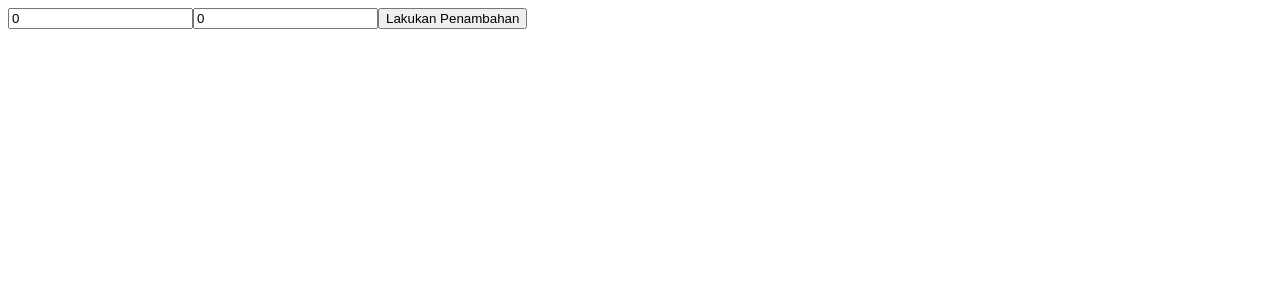
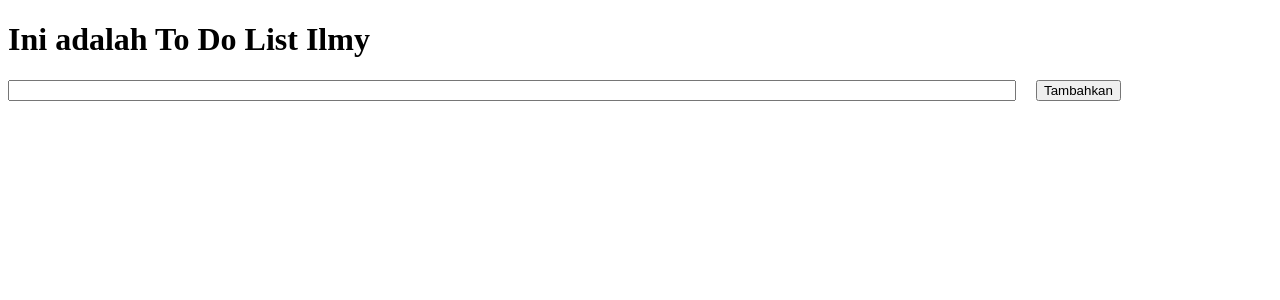
Before and after one commit to ilmyne/vue-js_ilmy-rahmawaty, a Vue app in the folder 12_Vue-CLI/Praktikum/: page / in a window 1280 px wide. Shown: the top 300 px of the page. Built offline with nearby package versions, Linux system fonts and the light colour scheme.

Commit message:
mengerjakan tugas praktikum komponen vue

```diff
--- a/12_Vue-CLI/Praktikum/src/App.vue
+++ b/12_Vue-CLI/Praktikum/src/App.vue
@@ -1,51 +1,108 @@
 <template>
   <div id="App">
-    <input type="text" v-model="variabelSatu" />
-    <input type="text" v-model="variabelDua" />
+
+    <!-- <input type="number" v-model.number="variabelSatu" />
+    <input type="number" v-model.number="variabelDua" />
     <button @click="lakukanPenjumlahan">Lakukan Penambahan</button>
-    <!-- <h1>{{ message }}</h1>
+    <div>Hasil: {{ hasil }}</div>
+    <AnakKomponen :hasilPenjumlahan="hasil" /> -->
+
+    <h1>{{ message }}</h1>
     <ol>
-        <li v-for="item in items" v-bind:key="item">
+        <li v-for="(item, index) in items" v-bind:key="item">
             {{ item }}
+            <!-- menambahkan button edit dan hapus -->
+            <button @click="editItem(index, item)">Edit</button>
+            <button @click="deleteItem(index)">Hapus</button>
+
         </li>
       </ol>
 
+      <div v-if="!isEdit">
       <input id="input" type="text" v-model="list">
         <button @click="addItem">Tambahkan</button>
-        <div v-if="items.length >= 4">Hebat!</div> -->
+      </div>
+
+      <div v-else>
+        <input id="input" type="text" v-model="list">
+        <button @click="updateItem">Update</button>
+      </div>
+
+        <!-- cara yg lain untuk membuat input dan submit -->
+        <!-- <input type="text" v-model="list">
+        <input type="submit" value="Tambahkan" @click="addItem"> -->
+
+        <div v-if="items.length >= 4">Hebat!</div>
   </div>
 </template>
 
 <script>
-import { penambahan } from '@/utils'
+
+// import AnakKomponen from '@/components/AnakKomponen.vue'
+// import { penambahan } from '@/utils'
 
 export default ({
   name: 'App',
+
+  // components: { AnakKomponen },
+
   data() {
     return {
-      // message: "Ini adalah To Do List Ilmy",
-      //     list: "",
-      //     items: []
-      variabelSatu: 0,
-      variabelDua: 0,
-      hasil: 0
+      message: "Ini adalah To Do List Ilmy",
+        isEdit: false,
+        selectedIndex: null,
+          list: "",
+          items: []
+
+      // variabelSatu: 0,
+      // variabelDua: 0,
+      // hasil: 0
+
         }
       },
       methods:{
         addItem() {
-          // if(this.list !=''){this.items.push( this.list )}
-          // this.list='';
-          //         }
-          lakukanPenjumlahan(); {
-            this.hasil = penambahan(this.variabelSatu, this.variabelDua);
-          }
+          if(this.list !=''){this.items.push( this.list )}
+          this.list='';
+                  },
+
+        editItem(index, item) {
+          this.item = item
+          this.selectedIndex = index
+          this.isEdit = true
+        },
+
+        updateItem() {
+          this.items.splice(this.selectedIndex, 1, this.list)
+          this.isEdit = false
+        },
+
+        deleteItem(index) {
+          this.items.splice(index, 1)
+        }
+
+          // lakukanPenjumlahan() {
+          //   this.hasil = penambahan(this.variabelSatu, this.variabelDua);
+          // }
+
               }
-    }
-})
+    })
 
 </script>
 
 <style>
+#input {
+  width: 1000px;
+  margin-right: 20px;
+}
+#editItem {
+  width: 1000px;
+  margin-right: 20px;
+}
+#deleteItem {
+  width: 1000px;
+  margin-right: 20px;
+}
 #app {
   font-family: Avenir, Helvetica, Arial, sans-serif;
   -webkit-font-smoothing: antialiased;
```
